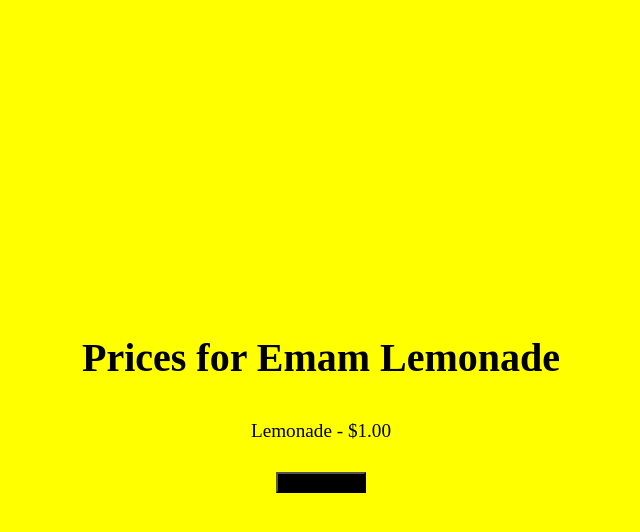
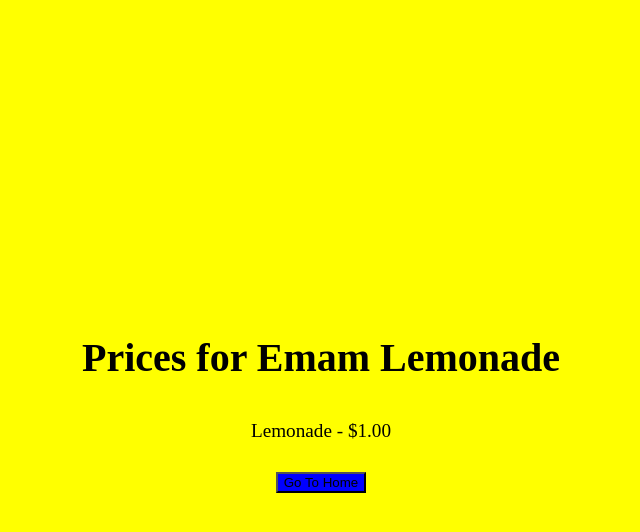
Before and after one commit to Sparky7980/LemonadeStand, a plain HTML site: page prices.html in a window 1280 px wide. In both pictures the pointer is over the button "Go To Home". Shown: the whole page, without its empty margins (319-959 px from the left). Drawn offline with Linux system fonts and the light colour scheme.

Commit message:
Update prices.html

```diff
--- a/prices.html
+++ b/prices.html
@@ -54,7 +54,7 @@
         }
 
         .prices-button:hover {
-            background-color: Black; /* Darker Green */
+            background-color: Blue; /* Darker Green */
         }
     </style>
 </head>
```
